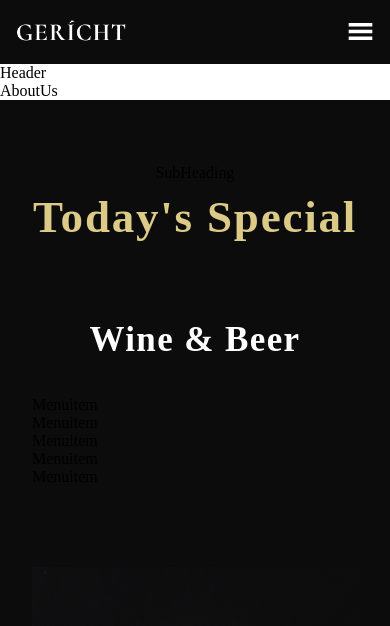
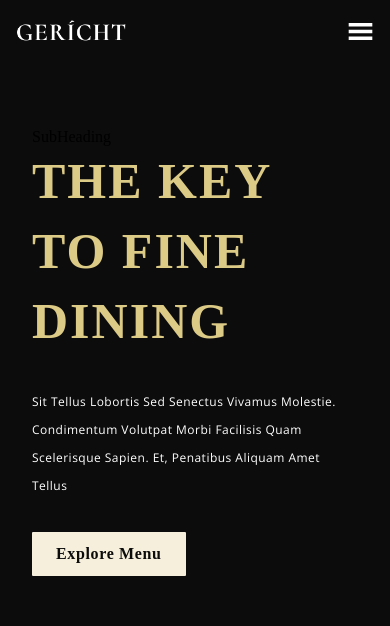
Before and after one commit to Ibro001/Restaurant-landing-page, a React (Create React App) app: page / in a window 390 px wide. Shown: the top 626 px of the page. Built offline with nearby package versions, Linux system fonts and the light colour scheme; the HTML template or start-up script is replaced by a standard one; a web font is replaced by a local one.

Commit message:
completed the header container

```diff
--- a/src/container/Header/Header.css
+++ b/src/container/Header/Header.css
@@ -0,0 +1,43 @@
+.app__header {
+    background-color: var(--color-black);
+}
+
+.app__header-h1 {
+    font-family: var(--font-base);
+    color: var(--color-golden);
+    letter-spacing: 0.04em;
+    text-transform: uppercase;
+    line-height: 117px;
+    font-size: 90px;
+}
+
+.app__header-img img {
+    width: 80%;
+}
+
+@media screen and (min-width: 2000px) {
+    .app__header-h1 {
+        font-size: 180px;
+        line-height: 210px;
+    }
+}
+
+@media screen and (max-width: 1150px) {
+    .app__header-h1 {
+        font-size: 90px;
+    }
+}
+
+@media screen and (max-width: 650px) {
+    .app__header-h1 {
+        font-size: 70px;
+        line-height: 87px;
+    }
+}
+
+@media screen and (max-width: 450px) {
+    .app__header-h1 {
+        font-size: 50px;
+        line-height: 70px;
+    }
+}
--- a/src/container/Header/Header.jsx
+++ b/src/container/Header/Header.jsx
@@ -1,9 +1,27 @@
 import React from 'react'
 import './Header.css';
+import { images } from '../../constants'
+import SubHeading from '../../components/subHeading/SubHeading';
 
 const Header = () => {
   return (
-    <div>Header</div>
+    <div className='app__header app__wrapper section__padding'>
+      <div className='app__wrapper_info'>
+        <SubHeading title='Chase The New Flavour' />
+        <h1 className='app__header-h1'>
+          The Key to Fine Dining
+        </h1>
+        <p className='p__opensans' style={{margin: '2rem 0'}}>
+          Sit tellus lobortis sed senectus vivamus molestie.
+          Condimentum volutpat morbi facilisis quam scelerisque sapien.
+          Et, penatibus aliquam amet tellus
+        </p>
+        <button type='button' className='custom__button'>Explore Menu</button>
+      </div>
+      <div className='app__wrapper_img'>
+        <img src={images.welcome} alt="header_img" />
+      </div>
+    </div>
   )
 }
 
```
